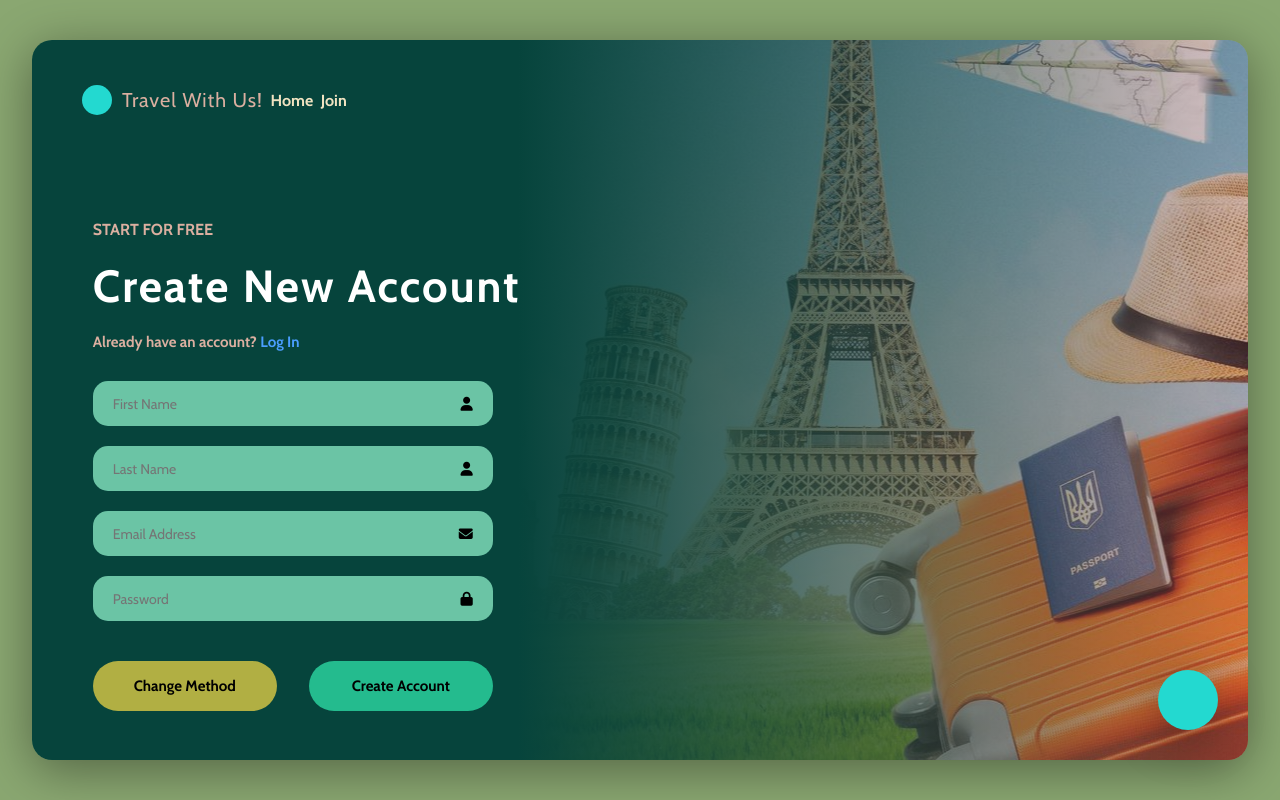
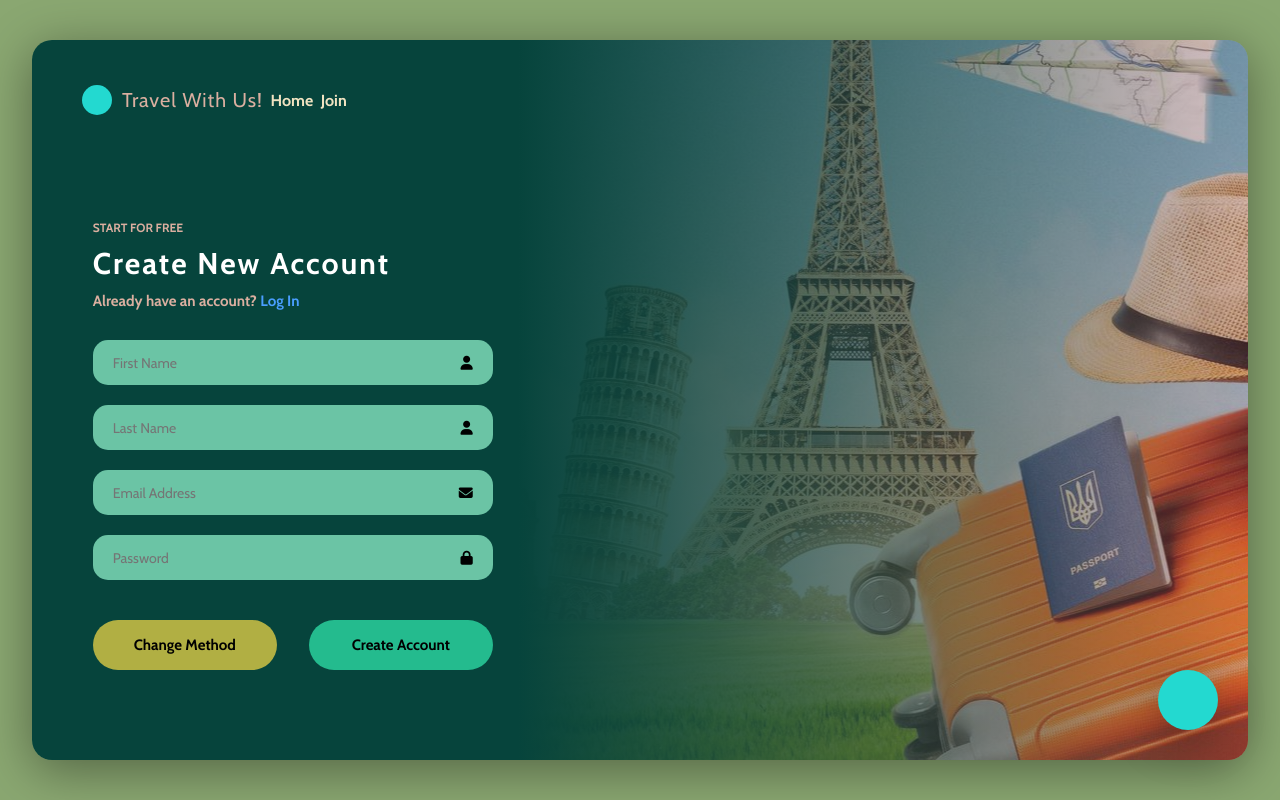
Before and after one commit to BhatMawra/signup-signin, a plain HTML site: page src/index.html in a window 1280 px wide. Both pictures are taken after a click on the link "Join". Drawn offline with nearby package versions, Linux system fonts and the light colour scheme.

```diff
--- a/src/styles.css
+++ b/src/styles.css
@@ -102,7 +102,7 @@ html {
 .banner h1 span {
   display: block;
   text-transform: uppercase;
-  font-size: 7rem;
+  font-size: 5rem;
   font-weight: bold;
   text-align: center;
   color: #4adeff;
@@ -126,17 +126,17 @@ html {
 }
 
 .contact h3 {
-  font-size: 1.6rem;
+  font-size: 1.2rem;
   text-transform: uppercase;
   color: #dbafa0;
 }
 
 .contact h1 {
-  font-size: 4.5rem;
+  font-size: 3rem;
   font-weight: bold;
   color: #fff;
   letter-spacing: 0.2rem;
-  margin: 2rem 0;
+  margin: 1rem 0;
 }
 
 .contact p {
```
